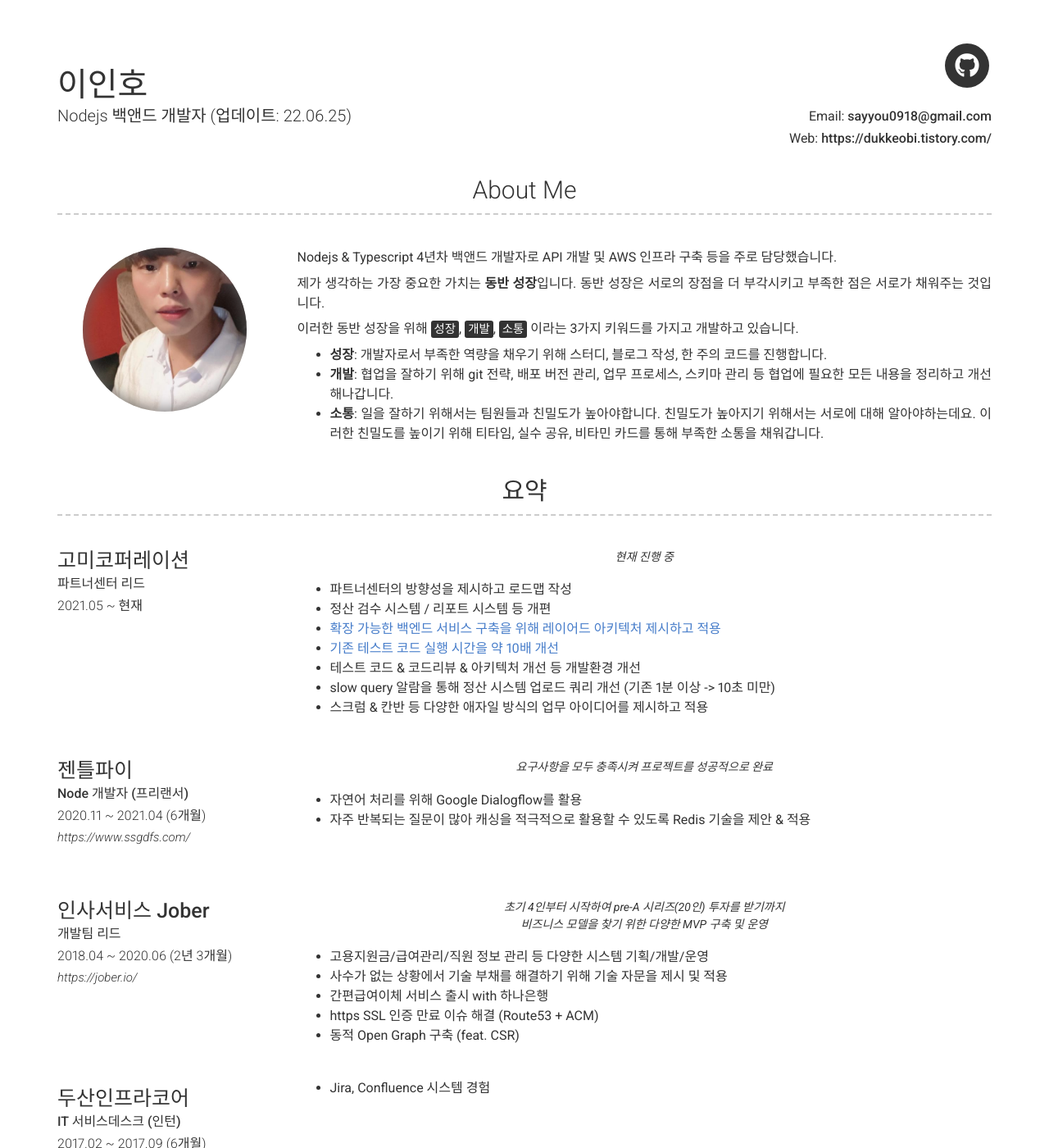
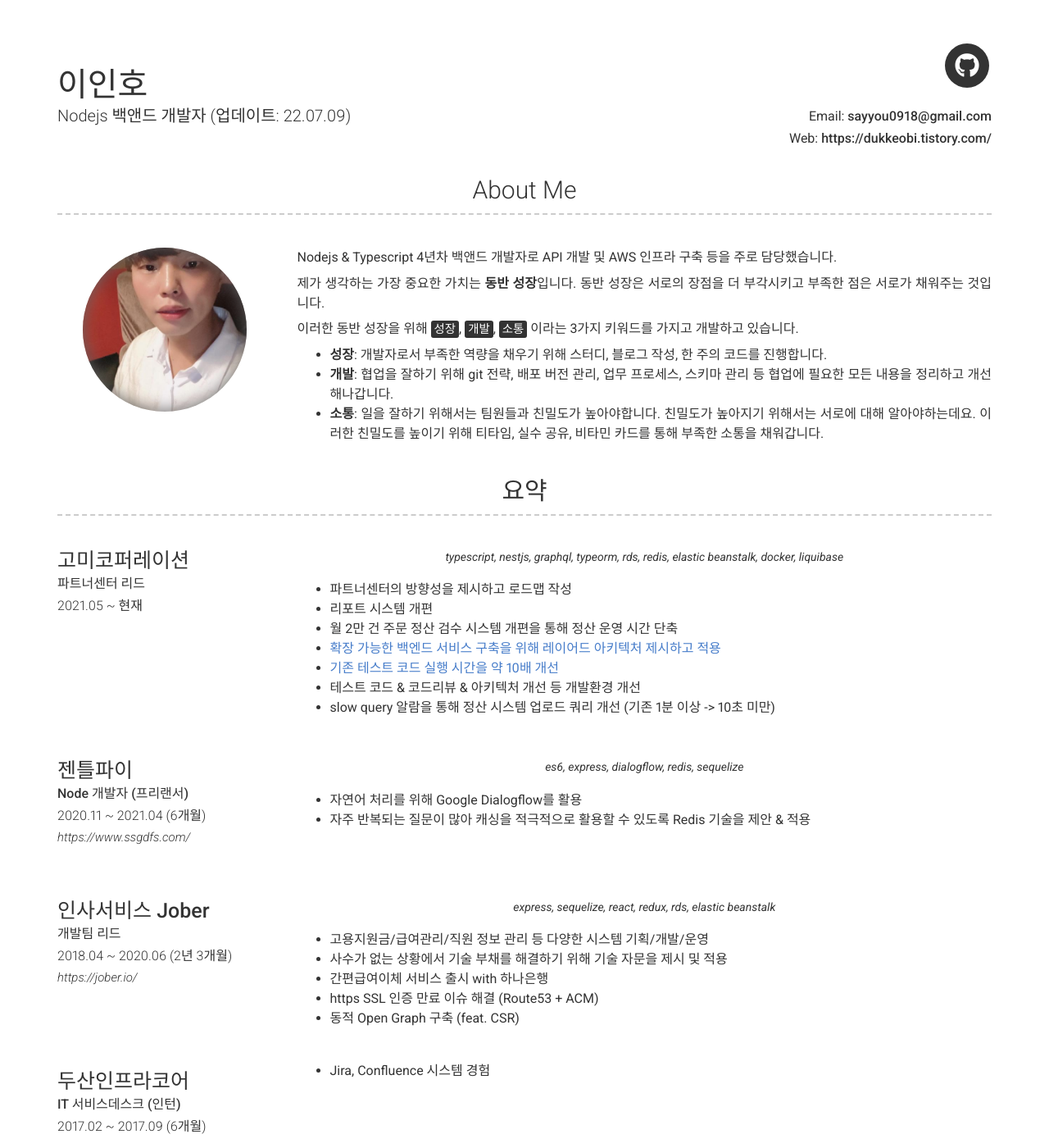
Before and after one commit to mystyle2006/mystyle2006.github.io, a Jekyll site: the page built from index.md, in a window 1280 px wide and 1400 px high. Shown: the whole window at 82% size. Built offline with Jekyll 4.4.1, drawn with Linux system fonts in a browser that asks for light colours; nearby versions of some CDN libraries; some of the changed text lies outside the part shown.

Commit message:
20220709 (#3)
* 20220709

* 20220709

Co-authored-by: gomidev <gomidev@gomidevui-MacBookPro.local>

```diff
--- a/_config.yml
+++ b/_config.yml
@@ -8,7 +8,7 @@ version: 2
 # Personal info
 name: 이인호
 title: >
-  Nodejs 백앤드 개발자 (업데이트: 22.06.25)
+  Nodejs 백앤드 개발자 (업데이트: 22.07.09)
 email: sayyou0918@gmail.com
 website: https://dukkeobi.tistory.com/
 
@@ -52,15 +52,15 @@ content:
         sub_title: 파트너센터 리드
         caption: 2021.05 ~ 현재
         quote: >
-          현재 진행 중
+          typescript, nestjs, graphql, typeorm, rds, redis, elastic beanstalk, docker, liquibase
         description: | # this will include new lines to allow paragraphs
           - 파트너센터의 방향성을 제시하고 로드맵 작성
-          - 정산 검수 시스템 / 리포트 시스템 등 개편
+          - 리포트 시스템 개편
+          - 월 2만 건 주문 정산 검수 시스템 개편을 통해 정산 운영 시간 단축
           - [확장 가능한 백엔드 서비스 구축을 위해 레이어드 아키텍처 제시하고 적용](https://dukkeobi.tistory.com/20)
           - [기존 테스트 코드 실행 시간을 약 10배 개선](https://dukkeobi.tistory.com/23)
           - 테스트 코드 & 코드리뷰 & 아키텍처 개선 등 개발환경 개선
           - slow query 알람을 통해 정산 시스템 업로드 쿼리 개선 (기존 1분 이상 -> 10초 미만)
-          - 스크럼 & 칸반 등 다양한 애자일 방식의 업무 아이디어를 제시하고 적용
 
 #          - **정산 검수 시스템 개편**
 #            - 문제: 베트남에서 처리한 정산 및 재고 정보가 정확하지 않는 문제가 발생
@@ -110,7 +110,7 @@ content:
         caption: 2020.11 ~ 2021.04 (6개월)
         link: https://www.ssgdfs.com/
         quote: >
-          요구사항을 모두 충족시켜 프로젝트를 성공적으로 완료
+          es6, express, dialogflow, redis, sequelize
         description: | # this will include new lines to allow paragraphs
           - 자연어 처리를 위해 Google Dialogflow를 활용
           - 자주 반복되는 질문이 많아 캐싱을 적극적으로 활용할 수 있도록 Redis 기술을 제안 & 적용
@@ -121,7 +121,7 @@ content:
         caption: 2018.04 ~ 2020.06 (2년 3개월)
         link: https://jober.io/
         quote: >
-          초기 4인부터 시작하여 pre-A 시리즈(20인) 투자를 받기까지 <br> 비즈니스 모델을 찾기 위한 다양한 MVP 구축 및 운영
+          express, sequelize, react, redux, rds, elastic beanstalk
         description: | # this will include new lines to allow paragraphs
           - 고용지원금/급여관리/직원 정보 관리 등 다양한 시스템 기획/개발/운영
           - 사수가 없는 상황에서 기술 부채를 해결하기 위해 기술 자문을 제시 및 적용
@@ -184,9 +184,8 @@ content:
         title: Backend
         description: |
           - Nodejs, Express, Nestjs (Typescript), GraphQL
-          - TypeORM, Sequelize
+          - TypeORM, Sequelize, liquibase
           - Jest
-          - git
           - WebStorm, Pycharm
 
       - layout: left
@@ -199,6 +198,7 @@ content:
           - Pinpoint
           - Linux Centos
           - Datagrip
+          - git, github
 
       - layout: left
         title: Frontend
@@ -211,7 +211,7 @@ content:
       - layout: left
         title: etc
         description: |
-          - jira, confluence, notion, monday.com, github
+          - OKR, scrum, jira, confluence, notion, monday.com
           - slack
 
   - title: 기타 역량
@@ -219,11 +219,10 @@ content:
     content:
       - layout: top-middle
         title:
-        sub_title: 온보딩 프로세스 개선
+        sub_title: 상황에 맞는 DevOps 개선
         caption:
         quote: >
-          - 신입 개발자가 팀에 잘 적응하지 못하는 문제를 작은 실무 문제들을 하나씩 해결하면서 적응할 수 있도록 개선
-        description: | # this will include new lines to allow paragraphs
+          - feature 서버 무중단 배포 구축 (https://dukkeobi.tistory.com/26)
 
       - layout: top-middle
         title:
@@ -233,7 +232,8 @@ content:
           - 업무 프로세스를 구축하여 목표에 집중할 수 있도록 운영 및 관리<br>
           - 팀원들과 함께 성장할 수 있는 스타디 문화 운영 및 관리<br>
           - 팀원들과 부족한 소통을 위한 문화 운영 및 관리<br>
-          - 팀원의 장점을 찾아주어 장점이 극대화되도록 지원
+          - 팀원의 장점을 찾아주어 장점이 극대화되도록 지원<br>
+          - 스크럼 & 칸반 등 다양한 애자일 방식의 업무 아이디어를 제시하고 적용
 
       - layout: top-middle
         title:
@@ -294,7 +294,7 @@ content:
     content: | # this will include new lines to allow paragraphs
       - 리팩토링 2판
       - 클린코드
-      - 클린 아키텍처 (읽고 있는 중)
+      - 클린 아키텍처
       - 오라클 SQL 튜닝 (쿼리의 본질과 성능 튜닝에 대한 37가지 이슈) (읽고 있는 중)
 
 # Footer
```
